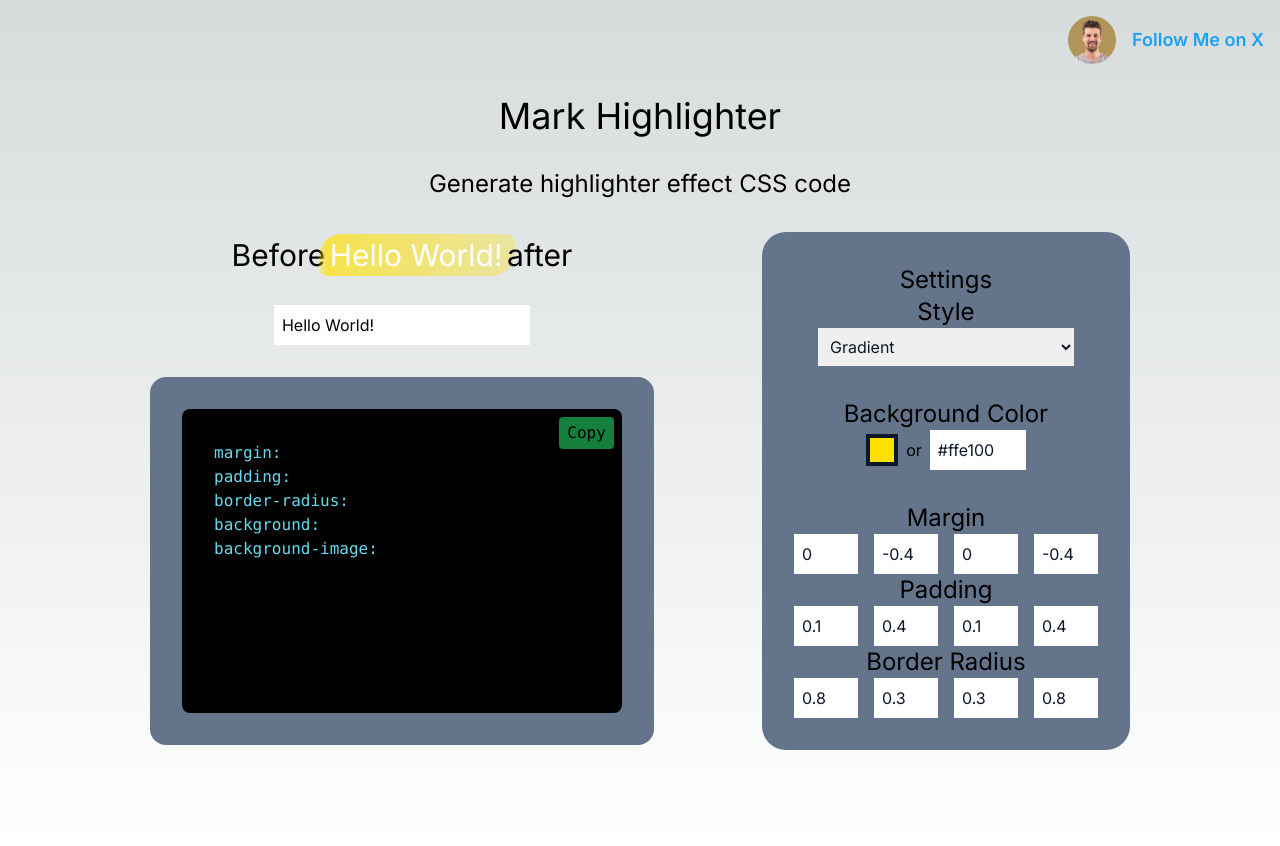
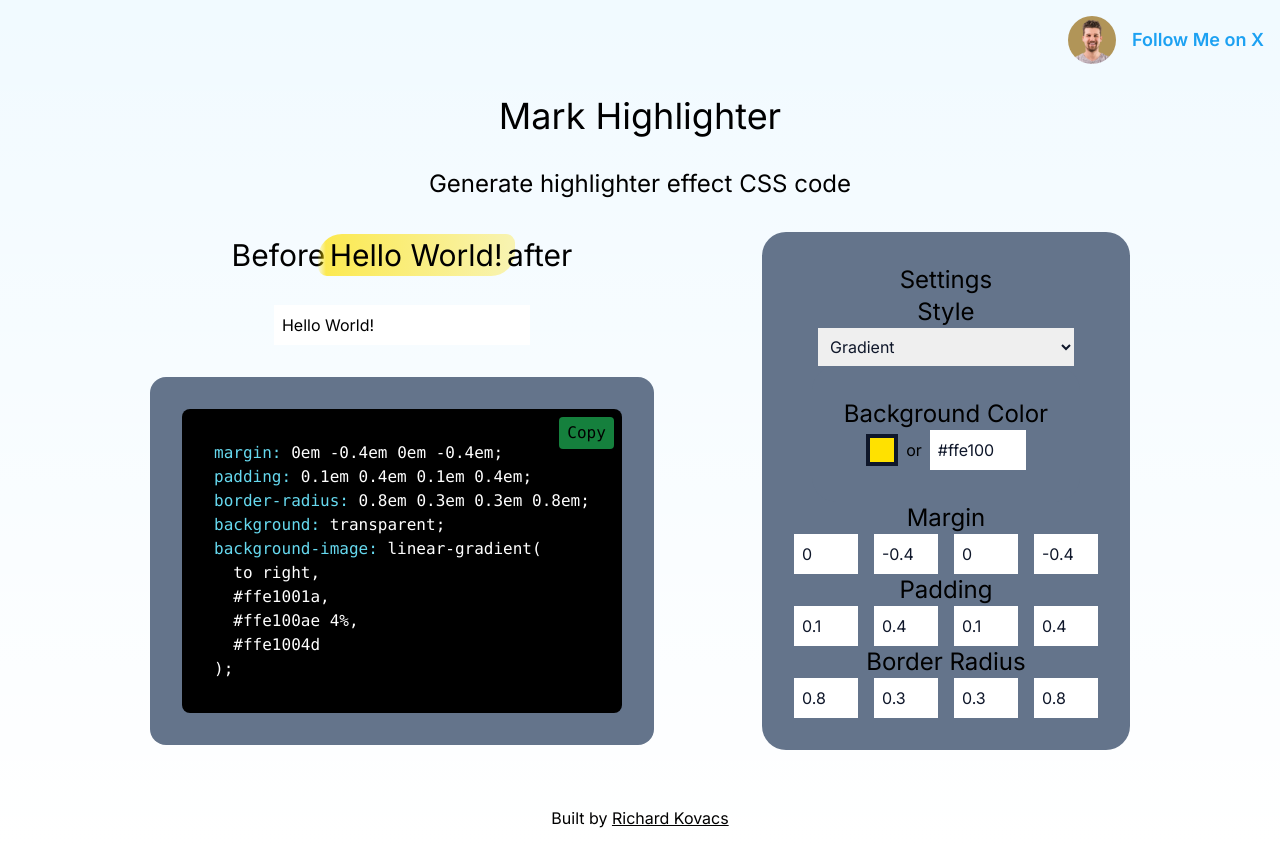
Before and after one commit to kovrichard/highlight-css, a Next.js app: page / in a window 1280 px wide. Built offline with nearby package versions, Linux system fonts and the light colour scheme.

Commit message:
feat: add footer, change colors

```diff
--- a/src/app/globals.css
+++ b/src/app/globals.css
@@ -4,10 +4,11 @@
 
 :root {
   --foreground-rgb: 0, 0, 0;
-  --background-start-rgb: 214, 219, 220;
+  --background-start-rgb: 241, 250, 255;
   --background-end-rgb: 255, 255, 255;
 }
 
+/*
 @media (prefers-color-scheme: dark) {
   :root {
     --foreground-rgb: 255, 255, 255;
@@ -15,6 +16,7 @@
     --background-end-rgb: 0, 0, 0;
   }
 }
+*/
 
 body {
   color: rgb(var(--foreground-rgb));
--- a/src/app/layout.tsx
+++ b/src/app/layout.tsx
@@ -17,7 +17,7 @@ export default function RootLayout({
 }>) {
   return (
     <html lang="en">
-      <body className={`relative ${inter.className}`}>
+      <body className={`relative min-h-screen ${inter.className}`}>
         <div className="absolute flex items-center top-4 right-4 gap-4">
           <Image
             src="/richard-kovacs.webp"
@@ -28,12 +28,19 @@ export default function RootLayout({
           />
           <a
             href="https://twitter.com/rchardkovacs"
+            target="_blank"
             className="text-lg font-semibold text-[#1da1f2]"
           >
             Follow Me on X
           </a>
         </div>
         {children}
+        <footer className="absolute bottom-0 left-0 right-0 p-4 text-center">
+          Built by{" "}
+          <a href="https://richardkovacs.dev" target="_blank" className="underline">
+            Richard Kovacs
+          </a>
+        </footer>
       </body>
     </html>
   );
--- a/src/app/page.tsx
+++ b/src/app/page.tsx
@@ -36,7 +36,7 @@ export default function Home() {
   };
 
   return (
-    <main className="flex min-h-screen max-w-7xl flex-col items-center p-24 gap-8 m-auto">
+    <main className="flex max-w-7xl flex-col items-center p-24 gap-8 m-auto">
       <h1 className="text-4xl">Mark Highlighter</h1>
       <h2 className="text-2xl">Generate highlighter effect CSS code</h2>
       <div className="flex flex-col sm:flex-row items-center justify-around w-full">
@@ -61,7 +61,6 @@ export default function Home() {
                 backgroundImage: `linear-gradient(to right, ${color}1a, ${color}ae 4%, ${color}4d)`,
                 WebkitBoxDecorationBreak: "clone",
                 boxDecorationBreak: "clone",
-                color: "white",
               }}
               className="text-3xl"
             >
@@ -87,38 +86,38 @@ export default function Home() {
               <code className="flex flex-col">
                 <div>
                   <span className="text-[#66d9ef]">margin:</span>{" "}
-                  <span>
+                  <span className="text-white">
                     {margin.top}em {margin.right}em {margin.bottom}em{" "}
                     {margin.left}em;
                   </span>
                 </div>
                 <div>
                   <span className="text-[#66d9ef]">padding:</span>{" "}
-                  <span>
+                  <span className="text-white">
                     {padding.top}em {padding.right}em {padding.bottom}em{" "}
                     {padding.left}em;
                   </span>
                 </div>
                 <div>
                   <span className="text-[#66d9ef]">border-radius:</span>{" "}
-                  <span>
+                  <span className="text-white">
                     {borderRadius.topLeft}em {borderRadius.topRight}
                     em {borderRadius.bottomLeft}em {borderRadius.bottomRight}em;
                   </span>
                 </div>
                 <div>
                   <span className="text-[#66d9ef]">background:</span>{" "}
-                  <span>transparent;</span>
+                  <span className="text-white">transparent;</span>
                 </div>
                 <div>
                   <span className="text-[#66d9ef]">background-image:</span>{" "}
-                  <span>linear-gradient(</span>
+                  <span className="text-white">linear-gradient(</span>
                 </div>
-                <span>{"  "}to right,</span>
-                <span>{`  ${color}1a,`}</span>
-                <span>{`  ${color}ae 4%,`}</span>
-                <span>{`  ${color}4d`}</span>
-                <span>);</span>
+                <span className="text-white">{"  "}to right,</span>
+                <span className="text-white">{`  ${color}1a,`}</span>
+                <span className="text-white">{`  ${color}ae 4%,`}</span>
+                <span className="text-white">{`  ${color}4d`}</span>
+                <span className="text-white">);</span>
               </code>
             </pre>
           </div>
--- a/tailwind.config.ts
+++ b/tailwind.config.ts
@@ -6,15 +6,6 @@ const config: Config = {
     "./src/components/**/*.{js,ts,jsx,tsx,mdx}",
     "./src/app/**/*.{js,ts,jsx,tsx,mdx}",
   ],
-  theme: {
-    extend: {
-      backgroundImage: {
-        "gradient-radial": "radial-gradient(var(--tw-gradient-stops))",
-        "gradient-conic":
-          "conic-gradient(from 180deg at 50% 50%, var(--tw-gradient-stops))",
-      },
-    },
-  },
   plugins: [],
 };
 export default config;
```
